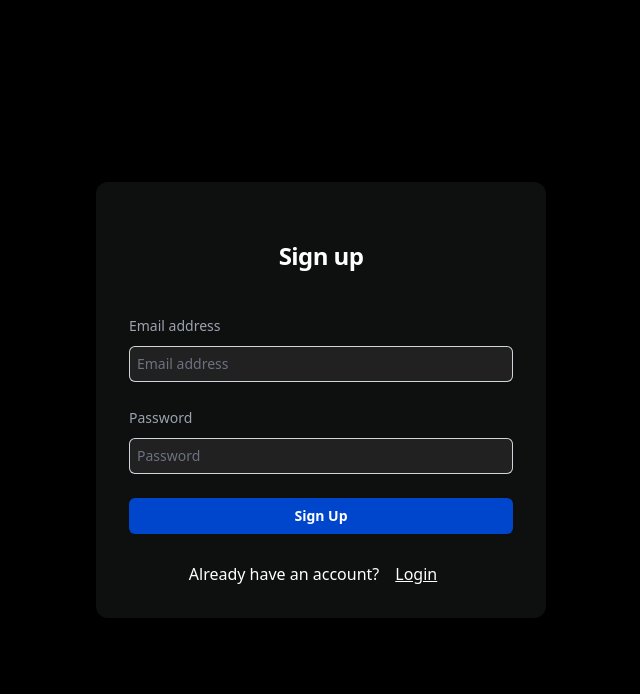
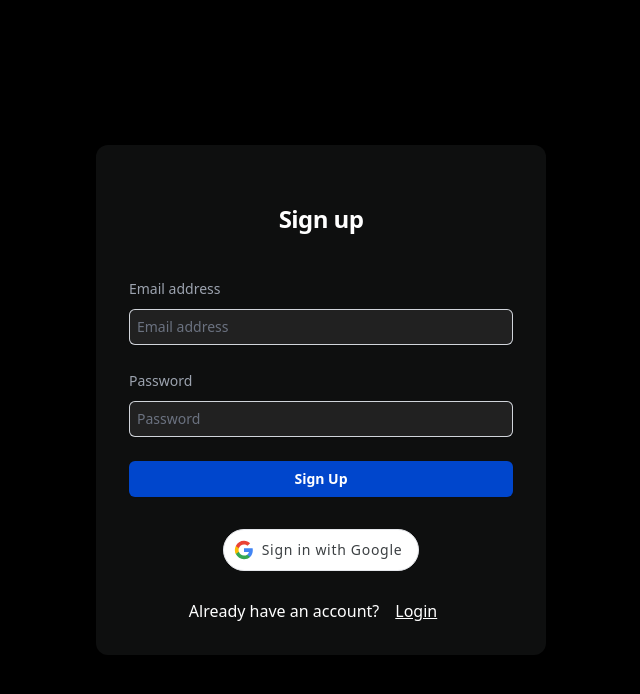
Before and after one commit to cs7-shrey/stock-market-dashboard, a React (Vite) app: page /signup in a window 1280 px wide. Shown: the top 694 px of the page, without its empty margins (319-959 px from the left). Built offline with nearby package versions, Linux system fonts and the light colour scheme; no server answers.

Commit message:
adding google auth to signup page

```diff
--- a/src/routes/Signup.jsx
+++ b/src/routes/Signup.jsx
@@ -1,4 +1,4 @@
-import GoogleButton from "react-google-button";
+import GoogleButton from "../components/GoogleButton";
 import { Link, useNavigate } from "react-router-dom";
 import { useUserAuth } from "../context/UserAuthContext";
 import { useEffect, useState } from "react";
@@ -10,7 +10,7 @@ export default function Signup() {
   const [error, setError] = useState("");
   const [signingUp, setSigningUp] = useState(false);
   const [password, setPassword] = useState("");
-  const { signUp, user, loading, logOut } = useUserAuth();
+  const { signUp, user, loading, logOut, googleSignIn } = useUserAuth();
   let navigate = useNavigate();
 
   useEffect(() => {
@@ -19,6 +19,18 @@ export default function Signup() {
       navigate('/');
     }
   }, [loading])
+
+  const handleGoogleSignIn = async (e) => {
+    e.preventDefault();
+    console.log("google sign in clicked")
+    try {
+      await googleSignIn();
+      navigate("/");
+    } catch (error) {
+      setError(error.message)
+      console.log("ye bhaiya google sign in mein error aagya hai", error)
+    }
+  }
 
   const handleSubmit = async (e) => {
     e.preventDefault();
@@ -46,9 +58,6 @@ export default function Signup() {
     <>
       {!user ?
         <div className="flex min-h-full flex-1 flex-col justify-center px-6 py-12 lg:px-8 dark:bg-black">
-          {signingUp && <>
-            <Loading />
-          </>}
           <div className="shadow-lg rounded-xl p-4 sm:w-[450px] mx-auto dark:bg-[rgb(14,15,15)]">
             <div className="sm:mx-auto sm:w-full sm:max-w-sm">
               <h2 className="mt-10 text-center text-2xl font-bold leading-9 tracking-tight text-gray-900 dark:text-white">
@@ -57,7 +66,17 @@ export default function Signup() {
             </div>
 
             <div className="mt-10 sm:mx-auto sm:w-full sm:max-w-sm">
-              <AuthForm onEmailChange={(e) => setEmail(e.target.value)} onPasswordChange={(e) => setPassword(e.target.value)} onSubmit={handleSubmit} type="Sign Up" error={error} />
+              <AuthForm
+              onEmailChange={(e) => setEmail(e.target.value)}
+              onPasswordChange={(e) => setPassword(e.target.value)}
+              onSubmit={handleSubmit} type="Sign Up"
+              error={error}
+              processing={signingUp}
+              />
+              <br />
+              <div className="self-center mx-auto w-fit">
+                <GoogleButton onClick={handleGoogleSignIn} />
+              </div>
               <div className="p-4 box mt-3 text-center dark:text-white">
                 Already have an account?
                 <Link to="/login"
```
